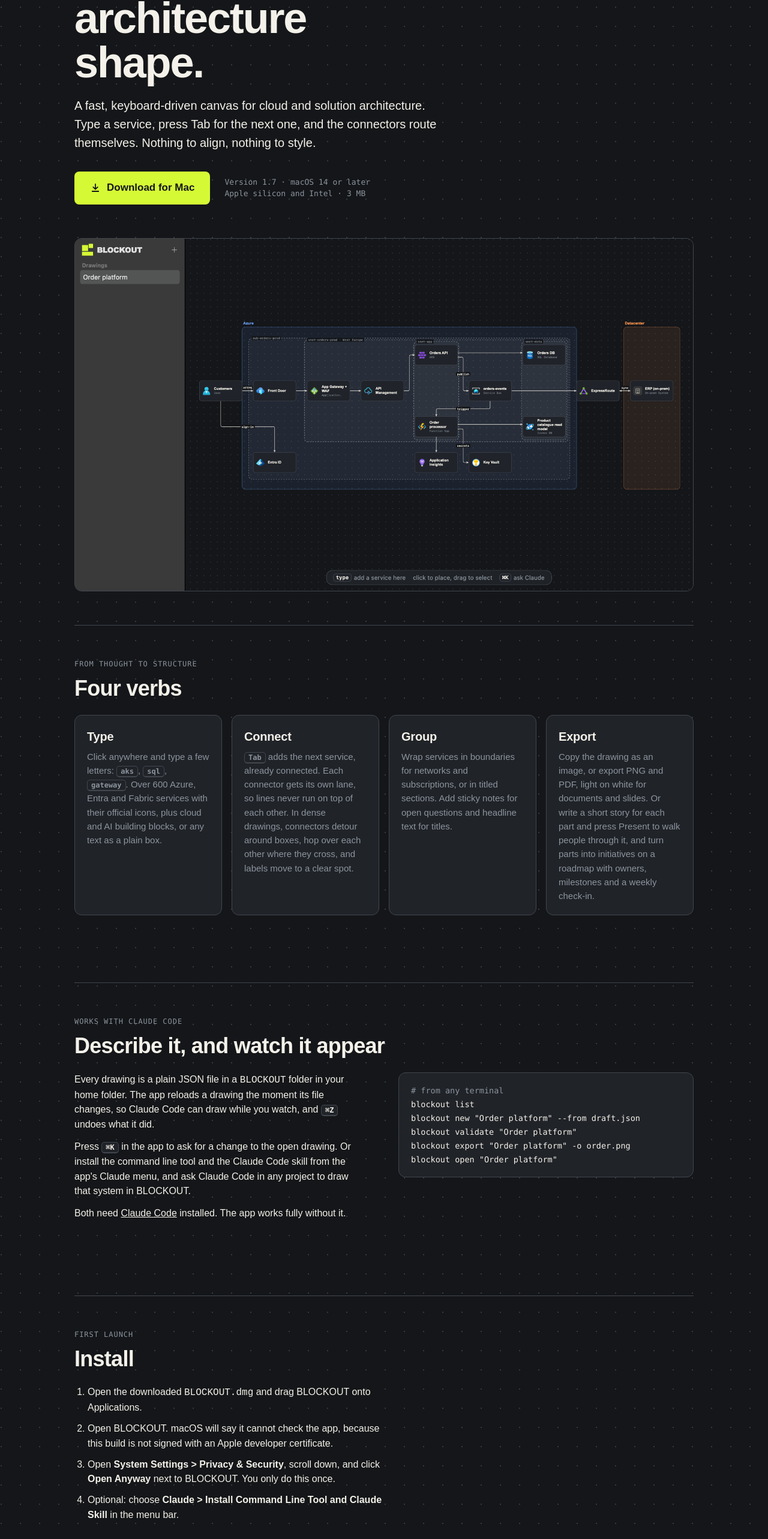
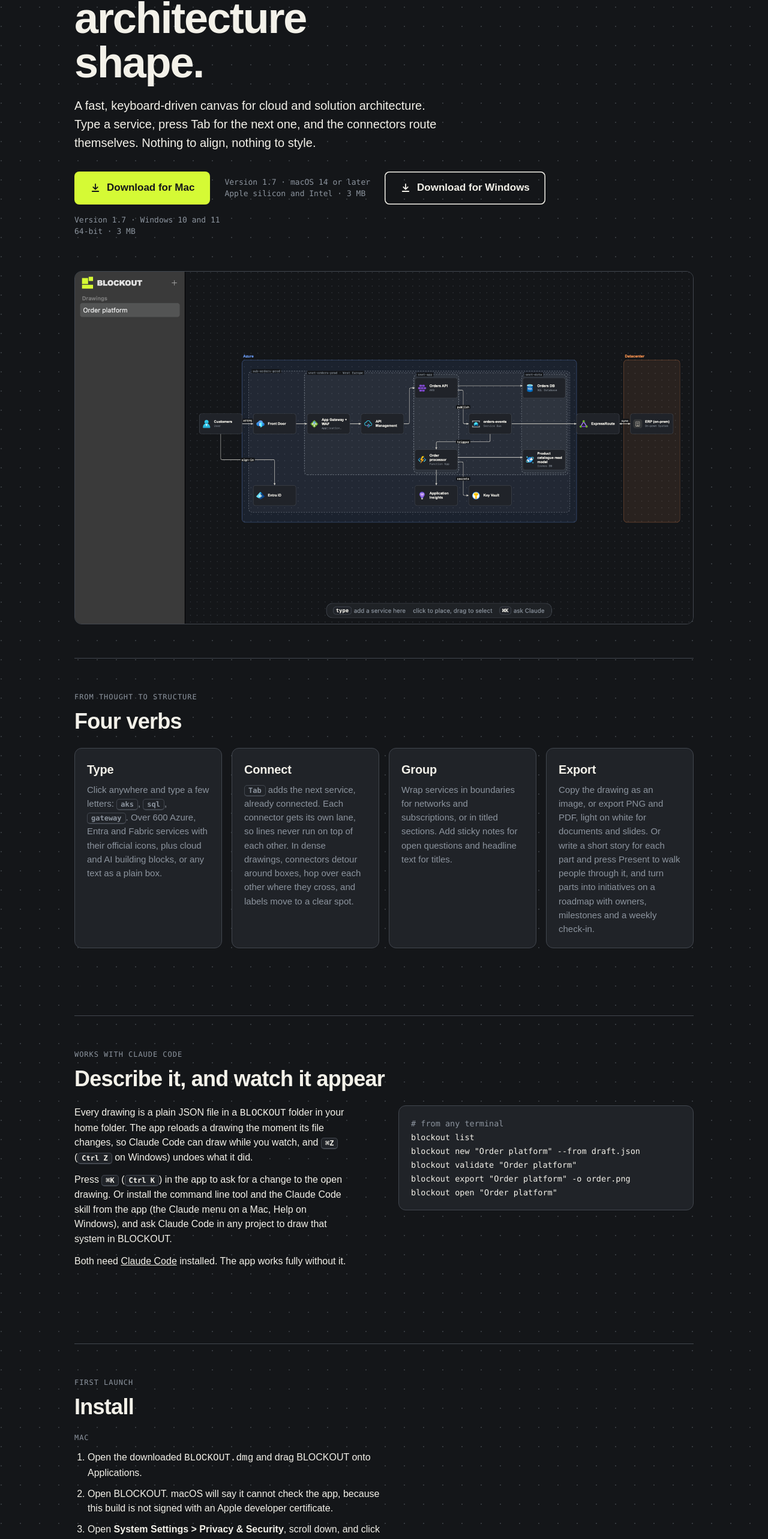
Before and after one commit to filipromeling-max/Blockout-public, a plain HTML site: page index.html in a window 1280 px wide. Shown: the part 214-2780 px from the top of the page at 60% size. Drawn offline with Linux system fonts and the light colour scheme.

Commit message:
Landing page: BLOCKOUT for Windows

```diff
--- a/index.html
+++ b/index.html
@@ -3,8 +3,8 @@
 <head>
 <meta charset="utf-8">
 <meta name="viewport" content="width=device-width,initial-scale=1">
-<title>BLOCKOUT for Mac</title>
-<meta name="description" content="A fast, keyboard-driven canvas for cloud and solution architecture. Native Mac app that works with Claude Code.">
+<title>BLOCKOUT for Mac and Windows</title>
+<meta name="description" content="A fast, keyboard-driven canvas for cloud and solution architecture. For Mac and Windows, and works with Claude Code.">
 <meta name="theme-color" content="#141619">
 <link rel="icon" href="favicon.ico" sizes="any">
 <link rel="apple-touch-icon" href="blockout-180.png">
@@ -27,6 +27,8 @@
   .btn{display:inline-flex;align-items:center;gap:10px;min-height:52px;padding:14px 26px;border-radius:8px;background:var(--lime);color:var(--graphite);
     font-weight:700;font-size:17px;text-decoration:none;transition:background 120ms}
   .btn:hover{background:var(--lime-hover)}
+  .btn.ghost{background:transparent;color:var(--white);box-shadow:inset 0 0 0 1.5px var(--white)}
+  .btn.ghost:hover{background:var(--surface)}
   .meta{font:13px/1.5 var(--mono);color:var(--slate)}
   .shot{margin:16px 0 0;border:1px solid var(--border);border-radius:12px;overflow:hidden;background:var(--surface)}
   .shot img{display:block;width:100%;height:auto}
@@ -62,6 +64,11 @@
           Download for Mac
         </a>
         <span class="meta">Version 1.7 · macOS 14 or later<br>Apple silicon and Intel · 3 MB</span>
+        <a class="btn ghost" href="https://github.com/filipromeling-max/Blockout-public/releases/latest/download/BLOCKOUT-Setup.exe">
+          <svg width="18" height="18" viewBox="0 0 24 24" fill="none" stroke="currentColor" stroke-width="2.4" stroke-linecap="round" stroke-linejoin="round" aria-hidden="true"><path d="M12 4v11M7 10.5l5 5 5-5M5 20h14"/></svg>
+          Download for Windows
+        </a>
+        <span class="meta">Version 1.7 · Windows 10 and 11<br>64-bit · 3 MB</span>
       </div>
     </div>
 
@@ -83,8 +90,8 @@
       <h2 id="claude">Describe it, and watch it appear</h2>
       <div class="two">
         <div>
-          <p>Every drawing is a plain JSON file in a <code>BLOCKOUT</code> folder in your home folder. The app reloads a drawing the moment its file changes, so Claude Code can draw while you watch, and <kbd>⌘Z</kbd> undoes what it did.</p>
-          <p>Press <kbd>⌘K</kbd> in the app to ask for a change to the open drawing. Or install the command line tool and the Claude Code skill from the app's Claude menu, and ask Claude Code in any project to draw that system in BLOCKOUT.</p>
+          <p>Every drawing is a plain JSON file in a <code>BLOCKOUT</code> folder in your home folder. The app reloads a drawing the moment its file changes, so Claude Code can draw while you watch, and <kbd>⌘Z</kbd> (<kbd>Ctrl Z</kbd> on Windows) undoes what it did.</p>
+          <p>Press <kbd>⌘K</kbd> (<kbd>Ctrl K</kbd>) in the app to ask for a change to the open drawing. Or install the command line tool and the Claude Code skill from the app (the Claude menu on a Mac, Help on Windows), and ask Claude Code in any project to draw that system in BLOCKOUT.</p>
           <p>Both need <a href="https://claude.com/claude-code">Claude Code</a> installed. The app works fully without it.</p>
         </div>
         <pre><span class="c"># from any terminal</span>
@@ -99,11 +106,19 @@ blockout open "Order platform"</pre>
     <section aria-labelledby="install">
       <p class="label">First launch</p>
       <h2 id="install">Install</h2>
+      <p class="label" style="margin-top:8px">Mac</p>
       <ol>
         <li>Open the downloaded <code>BLOCKOUT.dmg</code> and drag BLOCKOUT onto Applications.</li>
         <li>Open BLOCKOUT. macOS will say it cannot check the app, because this build is not signed with an Apple developer certificate.</li>
         <li>Open <b>System Settings &gt; Privacy &amp; Security</b>, scroll down, and click <b>Open Anyway</b> next to BLOCKOUT. You only do this once.</li>
         <li>Optional: choose <b>Claude &gt; Install Command Line Tool and Claude Skill</b> in the menu bar.</li>
+      </ol>
+      <p class="label" style="margin-top:32px">Windows</p>
+      <ol>
+        <li>Run the downloaded <code>BLOCKOUT-Setup.exe</code>. It installs for your user only, no administrator rights needed.</li>
+        <li>Windows may say it protected your PC, because this build is not signed with a code-signing certificate. Click <b>More info</b>, then <b>Run anyway</b>. You only do this once.</li>
+        <li>Your drawings are files in the <code>BLOCKOUT</code> folder in your user folder. <kbd>Ctrl K</kbd> asks Claude Code to change the open drawing.</li>
+        <li>Optional: choose <b>Help &gt; Install command line tool and Claude skill</b> for the <code>blockout</code> command and the Claude Code skill.</li>
       </ol>
     </section>
   </main>
```
Also changed, not shown: 1 other file.
